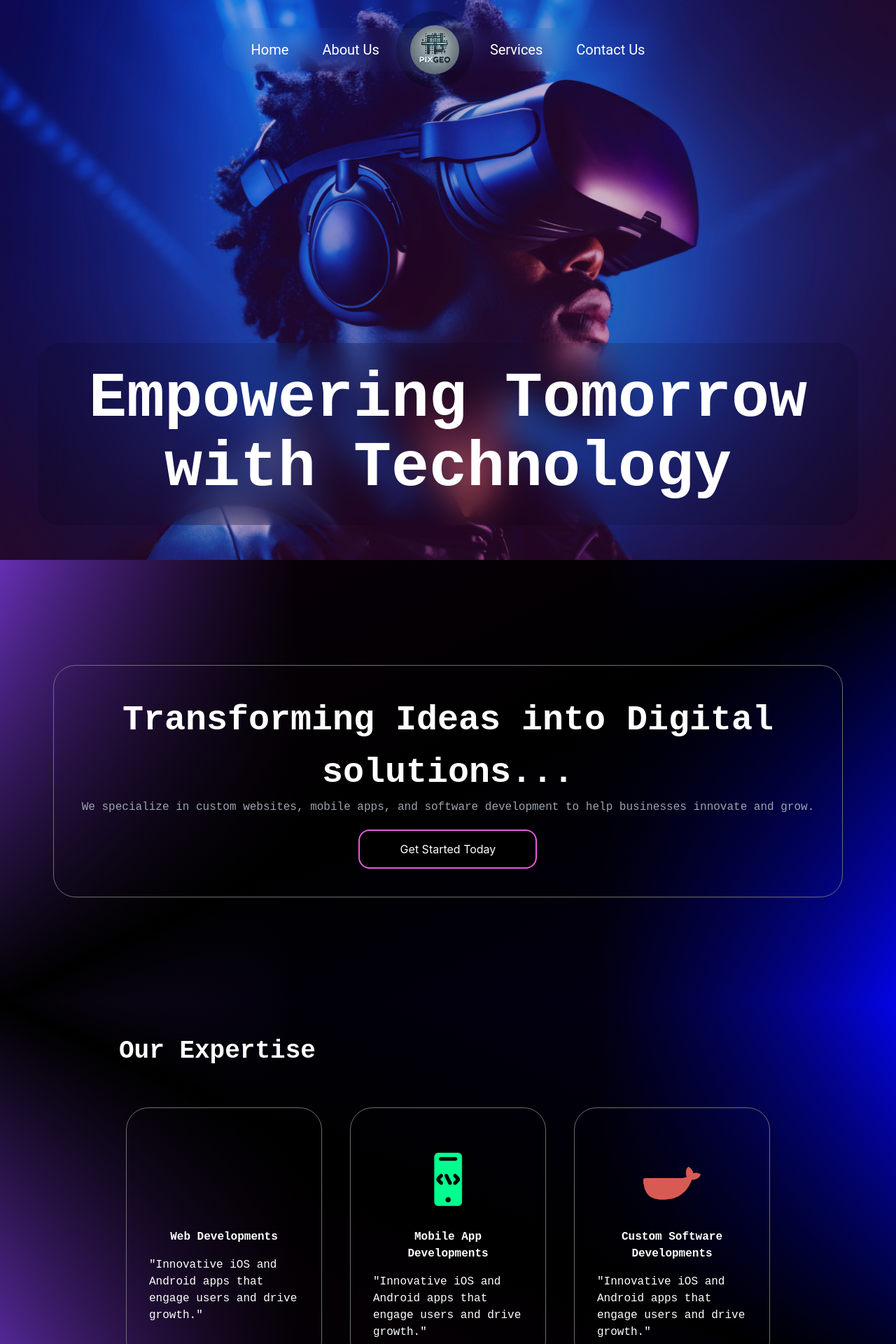
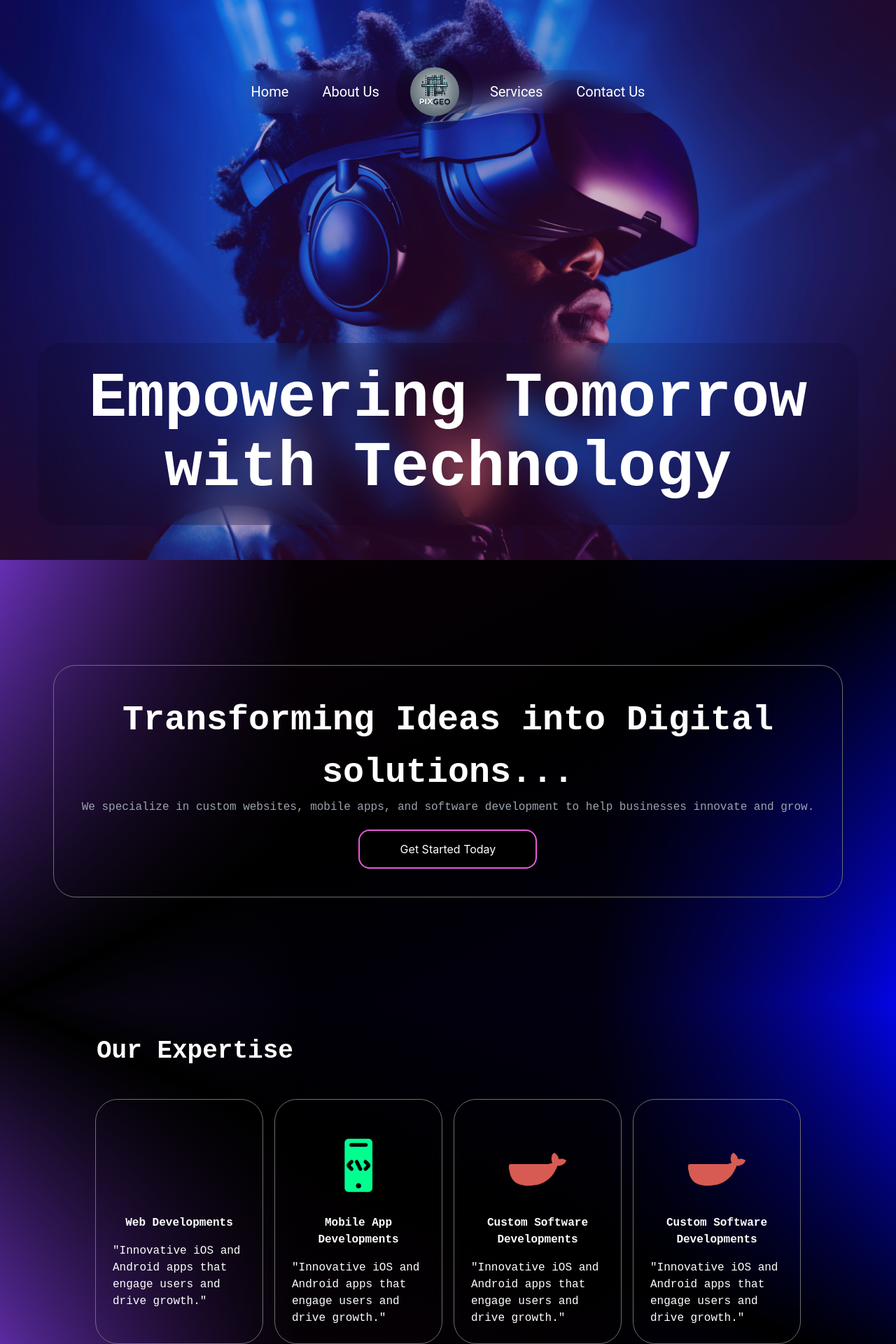
Before and after one commit to Gobyshanth/pixgeo, a React (Vite) app: page / in a window 1280 px wide. Shown: the top 1920 px of the page at 70% size. Built offline with nearby package versions, Linux system fonts and the light colour scheme.

Commit message:
some changes

```diff
--- a/src/Components/Header/Header.jsx
+++ b/src/Components/Header/Header.jsx
@@ -1,26 +1,80 @@
-
+import { useState } from "react";
+import { FiMenu, FiX } from "react-icons/fi";
 import logo from "../../assets/logo.webp";
 
 export const Header = () => {
+  const [isMenuOpen, setIsMenuOpen] = useState(false);
+
+  const toggleMenu = () => {
+    setIsMenuOpen(!isMenuOpen);
+  };
+
   return (
-    <div className="section navbar flex md:justify-center md:text-center font-roboto align-center ">
-     <ul className="nav fixed flex md:flex-row flex-col m-10 md:rounded-[25.6px] md:h-[62px] justify-around md:items-center bg-black24 bg-transparent backdrop-blur-lg pt-[100px]">
-        <a href="/">
+    <div className="m-0 p-0">
+      <div className="relative mt-12 md:hidden flex items-center">
+        <ul className="fixed w-full p-5 bg-black24 backdrop-blur-lg flex justify-between items-center">
+          <li>
+            <a href="/" className="flex items-center">
+              <div className="rounded-full p-2 bg-black24 backdrop-blur-[25px]">
+                <img
+                  src={logo}
+                  alt="Logo"
+                  className="rounded-full w-[50px] h-[50px]"
+                />
+              </div>
+            </a>
+          </li>
+
+          <li className="text-black p-5">
+            <button onClick={toggleMenu} className="focus:outline-none p-2 rounded-[5px]">
+              {isMenuOpen ? <FiX size={30} /> : <FiMenu size={30} />}
+            </button>
+          </li>
+        </ul>
+
+        {isMenuOpen && (
+          <ul className="fixed top-[75px] text-left w-[200px] right-0 font-roboto bg-black24 backdrop-blur-lg p-5 flex flex-col space-y-4">
+            <a href="/" onClick={toggleMenu} className="text-white">
+              <li>Home</li>
+            </a>
+            <a href="/About" onClick={toggleMenu} className="text-white">
+              <li>About Us</li>
+            </a>
+            <a href="/Services" onClick={toggleMenu} className="text-white">
+              <li>Services</li>
+            </a>
+            <a href="/Contact" onClick={toggleMenu} className="text-white">
+              <li>Contact Us</li>
+            </a>
+          </ul>
+        )}
+      </div>
+
+      <div className="hidden md:flex justify-center text-center font-roboto md:align-center justify-end">
+        <ul className="nav fixed text-white flex md:flex-row flex-col m-10 md:rounded-[25.6px] h-[62px] justify-around items-center bg-black24 bg-transparent backdrop-blur-lg mt-[100px]">
+          <a href="/" className="mb-3 md:mb-0">
             <li className="text-[20px] md:px-6">Home</li>
           </a>
-        <a href="/About">
-          <li  className="text-[20px] md:px-6">About Us</li>
+          <a href="/About"  className="mb-3 md:mb-0">
+            <li className="text-[20px] md:px-6">About Us</li>
           </a>
-        <i  className="hidden md:block rounded-[50%] p-5 flex items-center w-[110px] h-[110px] bg-black24 backdrop-blur-[25px]" >
-          <img src={logo} alt="Logo"   className=" rounded-[50%]  w-[70px] h-[70px]" />
+          <a href="/">
+            <i className="hidden md:block rounded-[50%] md:left-[0] p-5 flex md:items-center md:w-[110px] md:h-[110px] bg-black24 backdrop-blur-[25px]">
+              <img
+                src={logo}
+                alt="Logo"
+                className=" rounded-[50%] md:w-[70px] md:h-[70px] w-[50px] h-[50px]"
+              />
             </i>
-        <a href="/Services">
-          <li  className="text-[20px] md:px-6">Services</li>
           </a>
-        <a href="/Contact">
-          <li  className="text-[20px] md:px-6">Contact Us</li>
+          <a href="/Services" className="mb-3 md:mb-0">
+            <li className="text-[20px] md:px-6">Services</li>
+          </a>
+          <a href="/Contact" className="mb-3 md:mb-0">
+            <li className="text-[20px] md:px-6">Contact Us</li>
           </a>
         </ul>
       </div>
+    </div>
   );
 };
--- a/src/Components/Home/Home.jsx
+++ b/src/Components/Home/Home.jsx
@@ -12,7 +12,7 @@ export const Home = () => {
   return (
     <div className="container">
       <section>
-        <div className="bg-[url('/src/assets/Homepage-Background.png')] bg-cover bg-center h-screen">
+        <div className="bg-[url('/src/assets/Homepage-Background.png')] bg-blur-custom bg-cover bg-center h-screen">
           <div className="bg-custom-gradient bg-cover bg-center h-screen flex items-end justify-center py-[50px] ">
             <div className="relative flex items-center w-[1172px] h-[260px] text-center rounded-[32px] bg-black12 backdrop-blur-[25px]">
               <h1 className="text-white font-courier font-bold text-[50px] md:text-[90px]">
@@ -47,7 +47,7 @@ export const Home = () => {
       <OurExpertise />
 
       <section className="overflow-hidden bg-black h-[150px] flex items-center justify-center">
-      <div className="slider flex justify-between w-full transition-transform duration-500 ease-linear animate-slide md:animate-none">
+      <div className="slider flex justify-center w-full transition-transform duration-500 ease-linear animate-slide md:animate-none">
         <div className="flex flex-col items-center justify-center text-icon-text px-[40px]">
           <SiFlutter className="w-10 h-10" />
           <div className="pt-[17px]">
--- a/src/Components/OurExpertise/OurExpertise.jsx
+++ b/src/Components/OurExpertise/OurExpertise.jsx
@@ -4,7 +4,7 @@ export const OurExpertise = () => {
   return (
     <section>
     <div className="bg-custom-end flex flex-col items-center justify-center py-[50px] font-courier">
-     <div className="w-[75%]">
+     <div className="w-[80%]">
      <div className="flex items-center">
           <h2 className="text-white text-4xl font-bold pr-8 pb-10 pl-[10px]">
             Our Expertise
@@ -12,9 +12,9 @@ export const OurExpertise = () => {
         </div>
         <div className="flex items-center justify-center w-full">
           <div className="flex flex-col md:flex-row justify-center text-white">
-          <div className="flex flex-col items-center text-center border border-[#6E6E6E] rounded-[32px] p-10 mt-10 md:m-5 md:p-8">
+          <div className="flex flex-col items-center text-center border border-[#6E6E6E] rounded-[32px] p-10 mt-10 md:m-2 md:p-6">
               <div className="flex items-center justify-center p-[20px]">
-                <img className=" w-[100px]" src="/src/assets/web.png" alt="web-development" />
+                <img className=" w-[100px]" src="/src/assets/html.gif" alt="web-development" />
               </div>
               <div className="text-center font-semibold pb-4">
                 <h2>Web Developments</h2>
@@ -23,7 +23,7 @@ export const OurExpertise = () => {
                 <p>&quot;Innovative iOS and Android apps that engage users and drive growth.&quot;</p>
               </div>
             </div>
-            <div className="flex flex-col items-center text-center border border-[#6E6E6E] rounded-[32px] p-10 mt-10 md:m-5 md:p-8">
+            <div className="flex flex-col items-center text-center border border-[#6E6E6E] rounded-[32px] p-10 mt-10 md:m-2 md:p-6">
               <div className="flex items-center justify-center p-[20px]">
               <img className=" w-[100px]" src="/src/assets/mobile-app.png" alt="web-development" />
               </div>
@@ -35,7 +35,19 @@ export const OurExpertise = () => {
               </div>
             </div>
 
-            <div className="flex flex-col items-center text-center border border-[#6E6E6E] rounded-[32px] p-10 mt-10 md:m-5 md:p-8">
+            <div className="flex flex-col items-center text-center border border-[#6E6E6E] rounded-[32px] p-10 mt-10 md:m-2 md:p-6">
+              <div className="flex items-center justify-center p-[20px]">
+              <img className=" w-[100px]" src="/src/assets/custom-software.png" alt="web-development" />
+              </div>
+              <div className="text-center font-semibold pb-4">
+                <h2>Custom Software Developments</h2>
+              </div>
+              <div className="text-left">
+                <p>&quot;Innovative iOS and Android apps that engage users and drive growth.&quot;</p>
+              </div>
+            </div>
+
+            <div className="flex flex-col items-center text-center border border-[#6E6E6E] rounded-[32px] p-10 mt-10 md:m-2 md:p-6">
               <div className="flex items-center justify-center p-[20px]">
               <img className=" w-[100px]" src="/src/assets/custom-software.png" alt="web-development" />
               </div>
--- a/src/index.css
+++ b/src/index.css
@@ -42,35 +42,22 @@ h1 {
 
 /* navbar */
 
-.navbar{
-  justify-content: center;
-}
 
-.nav{
-  z-index: 10000;
-  padding: 17px;
-
-
-}
-
-.nav a{
-  text-decoration: none;
-  color: #fff;
-
-}
 /* styles.css */
 
 @keyframes slide {
   0% {
-    transform: translateX(100%);
+    transform: translateX(0);
   }
+
   100% {
-    transform: translateX(-200%);
+    transform: translateX(-100%);
   }
+
 }
 
 .animate-slide {
-  animation: slide 15s linear infinite;
+  animation: slide 20s linear infinite;
 }
 
 
--- a/tailwind.config.js
+++ b/tailwind.config.js
@@ -6,6 +6,11 @@ export default {
   ],
   theme: {
     extend: {
+
+      blur: {
+        'custom': '349.63px', // Define a custom blur value
+      },
+
       colors: {
         'icon-text': '#565656',
         customGray: 'rgb(86 86 86 / var(--tw-text-opacity, 1))',
```
Also changed, not shown: src/assets/html.gif (added). Lines whose indentation alone changed are shown as unchanged.
